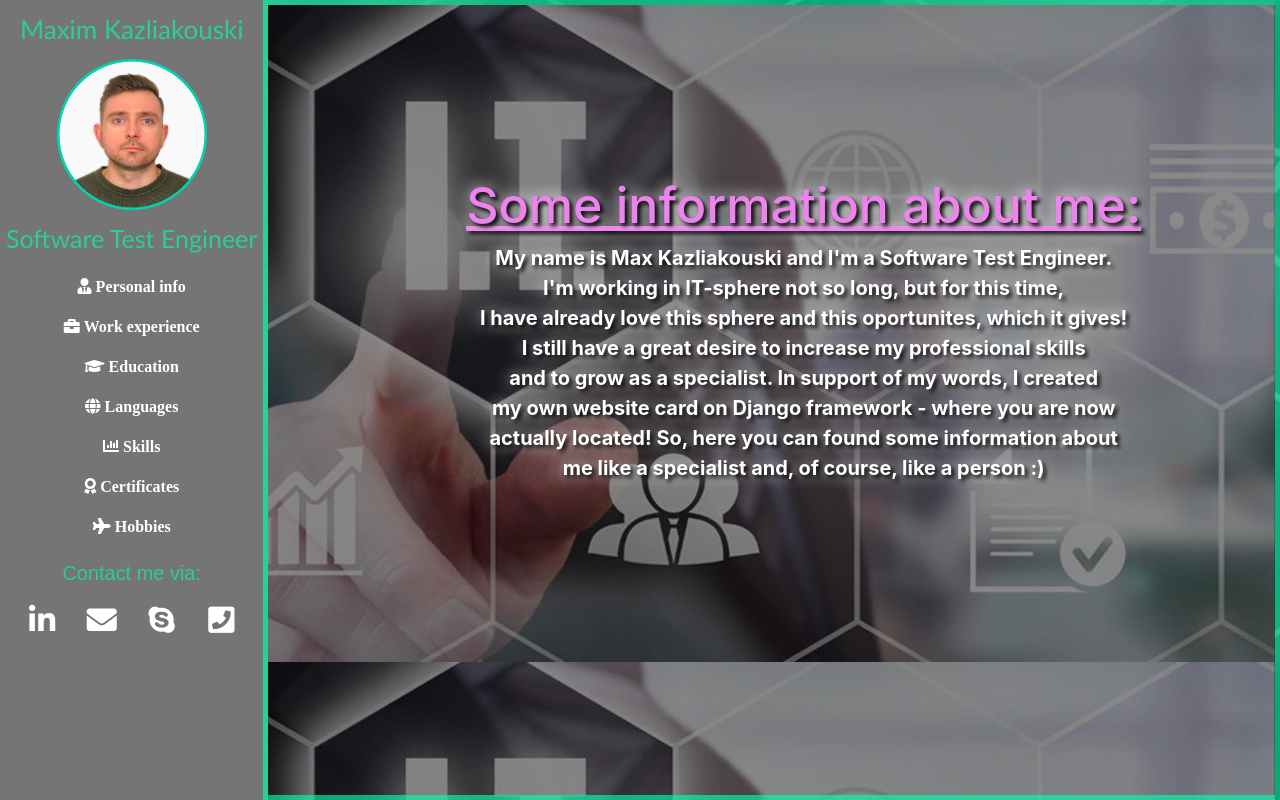
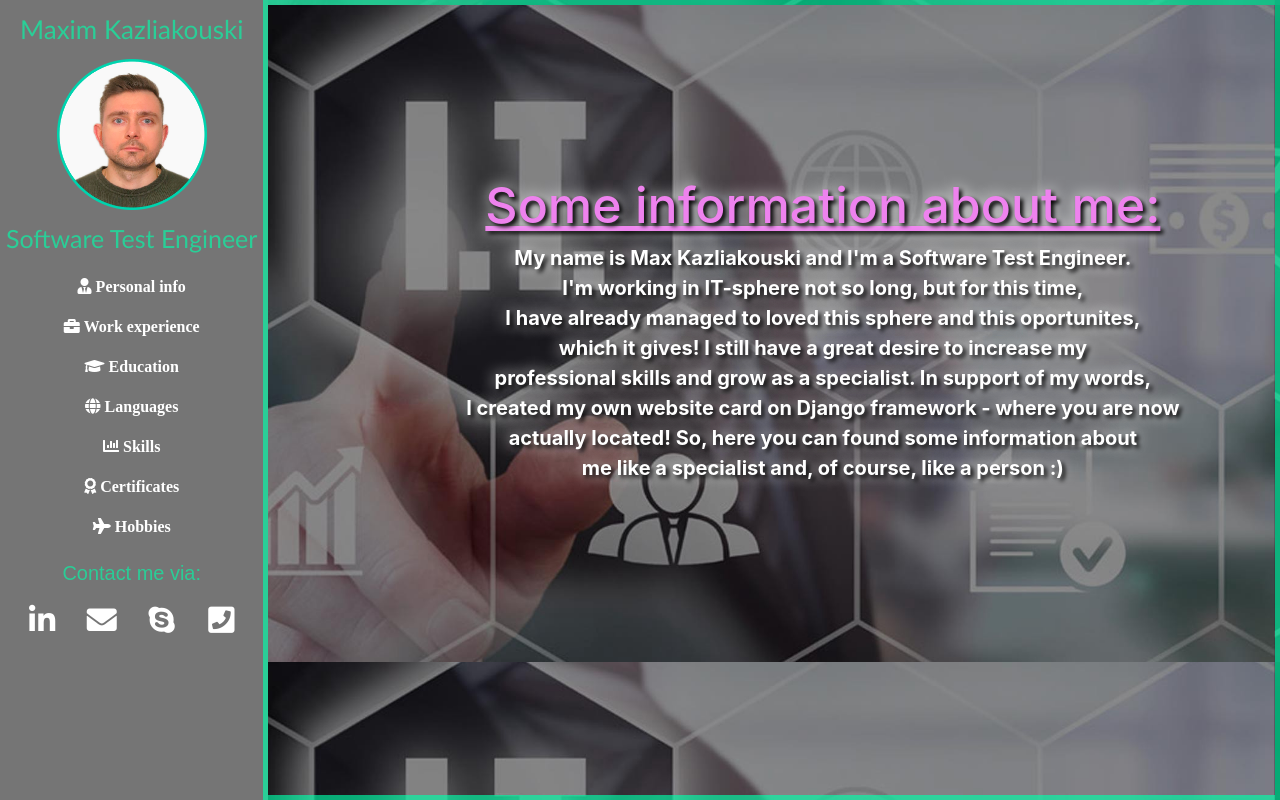
Before and after one commit to Maxim-Kazliakouski/my_cv_project, a Django app: page / in a window 1280 px wide. Run offline with Django 3.2, Linux system fonts and the light colour scheme; some libraries are stand-ins or nearby versions.

Commit message:
some changes in info baout me

```diff
--- a/CV_app/templates/CV_app/about_me.html
+++ b/CV_app/templates/CV_app/about_me.html
@@ -8,10 +8,10 @@
         <h1>Some information about me:</h1>
         <span>My name is Max Kazliakouski and I'm a Software Test Engineer.</span><br>
         <span>I'm working in IT-sphere not so long, but for this time,</span><br>
-        <span>I have already love this sphere and this oportunites, which it gives!</span><br>
-        <span>I still have a great desire to increase my professional skills</span><br>
-        <span>and to grow as a specialist. In support of my words, I created </span><br>
-        <span>my own website card on Django framework - where you are now</span><br>
+        <span>I have already managed to loved this sphere and this oportunites,</span><br>
+        <span> which it gives! I still have a great desire to increase my</span><br>
+        <span>professional skills and grow as a specialist. In support of my words,</span><br>
+        <span>I created my own website card on Django framework - where you are now</span><br>
         <span>actually located! So, here you can found some information about</span><br>
         <span>me like a specialist and, of course, like a person :)</span>
     </div>
```
